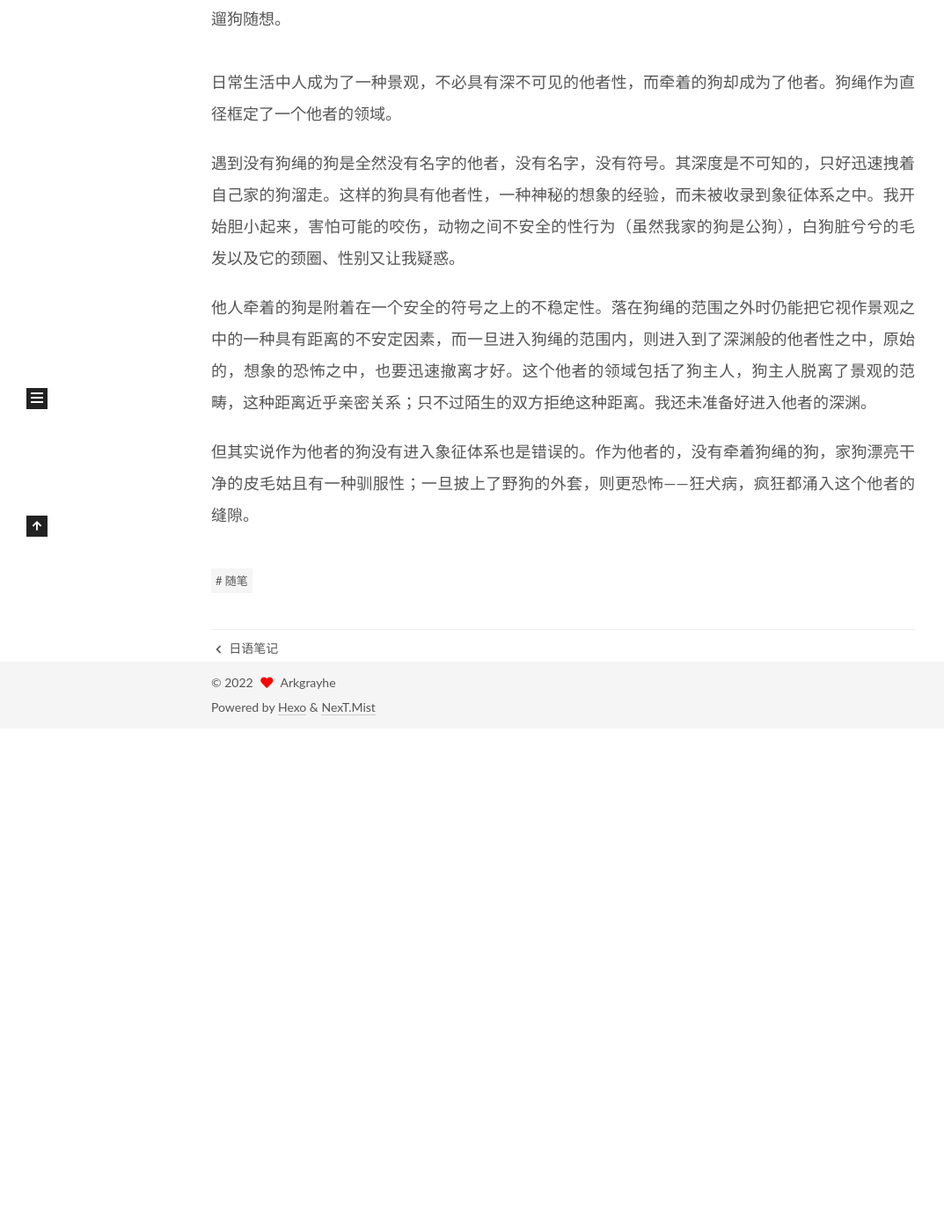
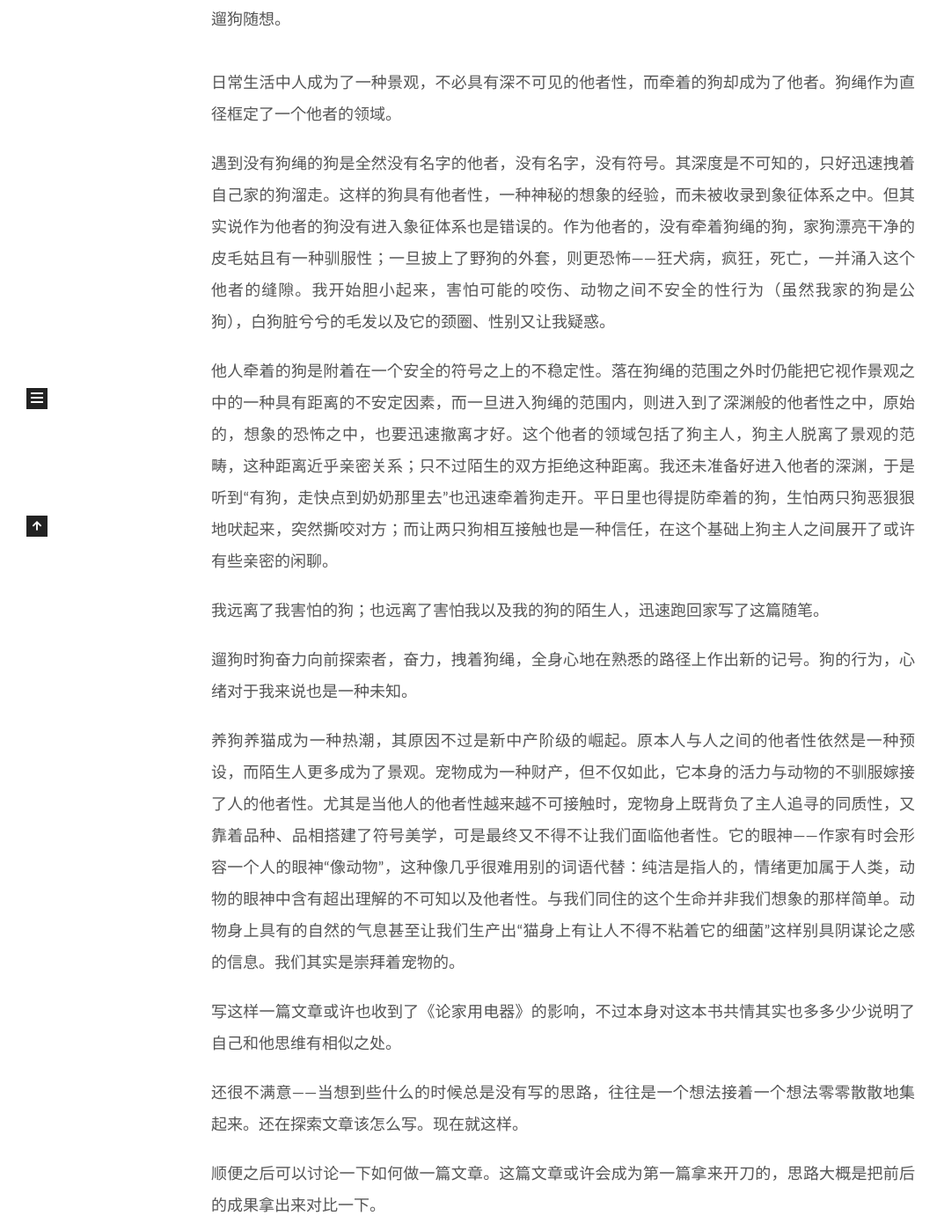
Before and after one commit to ArkGrayhe/ArkGrayhe.github.io, a plain HTML site: page 2022/01/11/他者的狗以及作为他者的狗/index.html in a window 1280 px wide. Shown: the part 290-1680 px from the top of the page at 88% size, without its empty margins (0-1073 px from the left). Before the commit the page ends 1118 px from the top, so only its background shows below. Drawn offline with Linux system fonts and the light colour scheme.

Commit message:
Site updated: 2022-01-11 19:21:01

```diff
--- a/2022/01/11/他者的狗以及作为他者的狗/index.html
+++ b/2022/01/11/他者的狗以及作为他者的狗/index.html
@@ -28,7 +28,7 @@
 <meta property="og:description" content="遛狗随想。">
 <meta property="og:locale" content="en_US">
 <meta property="article:published_time" content="2022-01-11T10:30:51.000Z">
-<meta property="article:modified_time" content="2022-01-11T10:44:27.812Z">
+<meta property="article:modified_time" content="2022-01-11T11:20:37.601Z">
 <meta property="article:author" content="Arkgrayhe">
 <meta property="article:tag" content="随笔">
 <meta name="twitter:card" content="summary">
@@ -175,7 +175,7 @@
               <span class="post-meta-item-text">Posted on</span>
 
 
-              <time title="Created: 2022-01-11 18:30:51 / Modified: 18:44:27" itemprop="dateCreated datePublished" datetime="2022-01-11T18:30:51+08:00">2022-01-11</time>
+              <time title="Created: 2022-01-11 18:30:51 / Modified: 19:20:37" itemprop="dateCreated datePublished" datetime="2022-01-11T18:30:51+08:00">2022-01-11</time>
             </span>
 
 
@@ -190,9 +190,14 @@
 
 
         <p>遛狗随想。<br><span id="more"></span><br>日常生活中人成为了一种景观，不必具有深不可见的他者性，而牵着的狗却成为了他者。狗绳作为直径框定了一个他者的领域。</p>
-<p>遇到没有狗绳的狗是全然没有名字的他者，没有名字，没有符号。其深度是不可知的，只好迅速拽着自己家的狗溜走。这样的狗具有他者性，一种神秘的想象的经验，而未被收录到象征体系之中。我开始胆小起来，害怕可能的咬伤，动物之间不安全的性行为（虽然我家的狗是公狗），白狗脏兮兮的毛发以及它的颈圈、性别又让我疑惑。</p>
-<p>他人牵着的狗是附着在一个安全的符号之上的不稳定性。落在狗绳的范围之外时仍能把它视作景观之中的一种具有距离的不安定因素，而一旦进入狗绳的范围内，则进入到了深渊般的他者性之中，原始的，想象的恐怖之中，也要迅速撤离才好。这个他者的领域包括了狗主人，狗主人脱离了景观的范畴，这种距离近乎亲密关系；只不过陌生的双方拒绝这种距离。我还未准备好进入他者的深渊。</p>
-<p>但其实说作为他者的狗没有进入象征体系也是错误的。作为他者的，没有牵着狗绳的狗，家狗漂亮干净的皮毛姑且有一种驯服性；一旦披上了野狗的外套，则更恐怖——狂犬病，疯狂都涌入这个他者的缝隙。</p>
+<p>遇到没有狗绳的狗是全然没有名字的他者，没有名字，没有符号。其深度是不可知的，只好迅速拽着自己家的狗溜走。这样的狗具有他者性，一种神秘的想象的经验，而未被收录到象征体系之中。但其实说作为他者的狗没有进入象征体系也是错误的。作为他者的，没有牵着狗绳的狗，家狗漂亮干净的皮毛姑且有一种驯服性；一旦披上了野狗的外套，则更恐怖——狂犬病，疯狂，死亡，一并涌入这个他者的缝隙。我开始胆小起来，害怕可能的咬伤、动物之间不安全的性行为（虽然我家的狗是公狗），白狗脏兮兮的毛发以及它的颈圈、性别又让我疑惑。</p>
+<p>他人牵着的狗是附着在一个安全的符号之上的不稳定性。落在狗绳的范围之外时仍能把它视作景观之中的一种具有距离的不安定因素，而一旦进入狗绳的范围内，则进入到了深渊般的他者性之中，原始的，想象的恐怖之中，也要迅速撤离才好。这个他者的领域包括了狗主人，狗主人脱离了景观的范畴，这种距离近乎亲密关系；只不过陌生的双方拒绝这种距离。我还未准备好进入他者的深渊，于是听到“有狗，走快点到奶奶那里去”也迅速牵着狗走开。平日里也得提防牵着的狗，生怕两只狗恶狠狠地吠起来，突然撕咬对方；而让两只狗相互接触也是一种信任，在这个基础上狗主人之间展开了或许有些亲密的闲聊。</p>
+<p>我远离了我害怕的狗；也远离了害怕我以及我的狗的陌生人，迅速跑回家写了这篇随笔。</p>
+<p>遛狗时狗奋力向前探索者，奋力，拽着狗绳，全身心地在熟悉的路径上作出新的记号。狗的行为，心绪对于我来说也是一种未知。</p>
+<p>养狗养猫成为一种热潮，其原因不过是新中产阶级的崛起。原本人与人之间的他者性依然是一种预设，而陌生人更多成为了景观。宠物成为一种财产，但不仅如此，它本身的活力与动物的不驯服嫁接了人的他者性。尤其是当他人的他者性越来越不可接触时，宠物身上既背负了主人追寻的同质性，又靠着品种、品相搭建了符号美学，可是最终又不得不让我们面临他者性。它的眼神——作家有时会形容一个人的眼神“像动物”，这种像几乎很难用别的词语代替：纯洁是指人的，情绪更加属于人类，动物的眼神中含有超出理解的不可知以及他者性。与我们同住的这个生命并非我们想象的那样简单。动物身上具有的自然的气息甚至让我们生产出“猫身上有让人不得不粘着它的细菌”这样别具阴谋论之感的信息。我们其实是崇拜着宠物的。</p>
+<p>写这样一篇文章或许也收到了《论家用电器》的影响，不过本身对这本书共情其实也多多少少说明了自己和他思维有相似之处。</p>
+<p>还很不满意——当想到些什么的时候总是没有写的思路，往往是一个想法接着一个想法零零散散地集起来。还在探索文章该怎么写。现在就这样。</p>
+<p>顺便之后可以讨论一下如何做一篇文章。这篇文章或许会成为第一篇拿来开刀的，思路大概是把前后的成果拿出来对比一下。</p>
 
     </div>
 
```
Also changed, not shown: index.html (+1 -1 lines).
